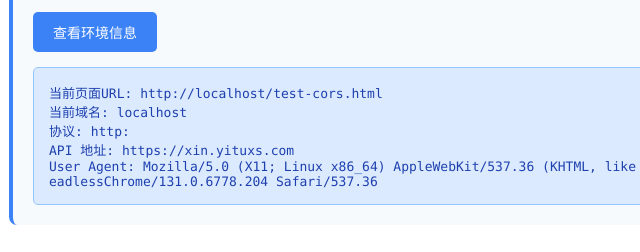
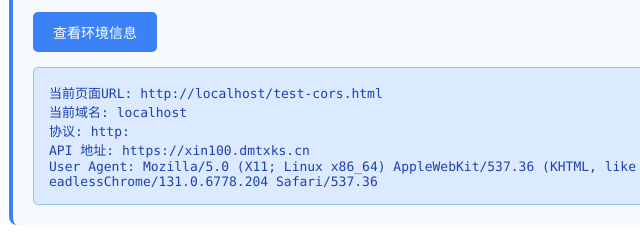
Before and after one commit to qikebao/xin, a plain HTML site: page test-cors.html in a window 1280 px wide. Shown: the part 219-471 px from the top of the page, 261-901 px from the left. Drawn offline with Linux system fonts and the light colour scheme.

Commit message:
Update test-cors.html

```diff
--- a/test-cors.html
+++ b/test-cors.html
@@ -118,7 +118,7 @@
     </div>
 
     <script>
-        const API_BASE_URL = 'https://xin.yituxs.com';
+        const API_BASE_URL = 'https://xin100.dmtxks.cn';
 
         // 测试1：环境信息
         function test1() {
```
